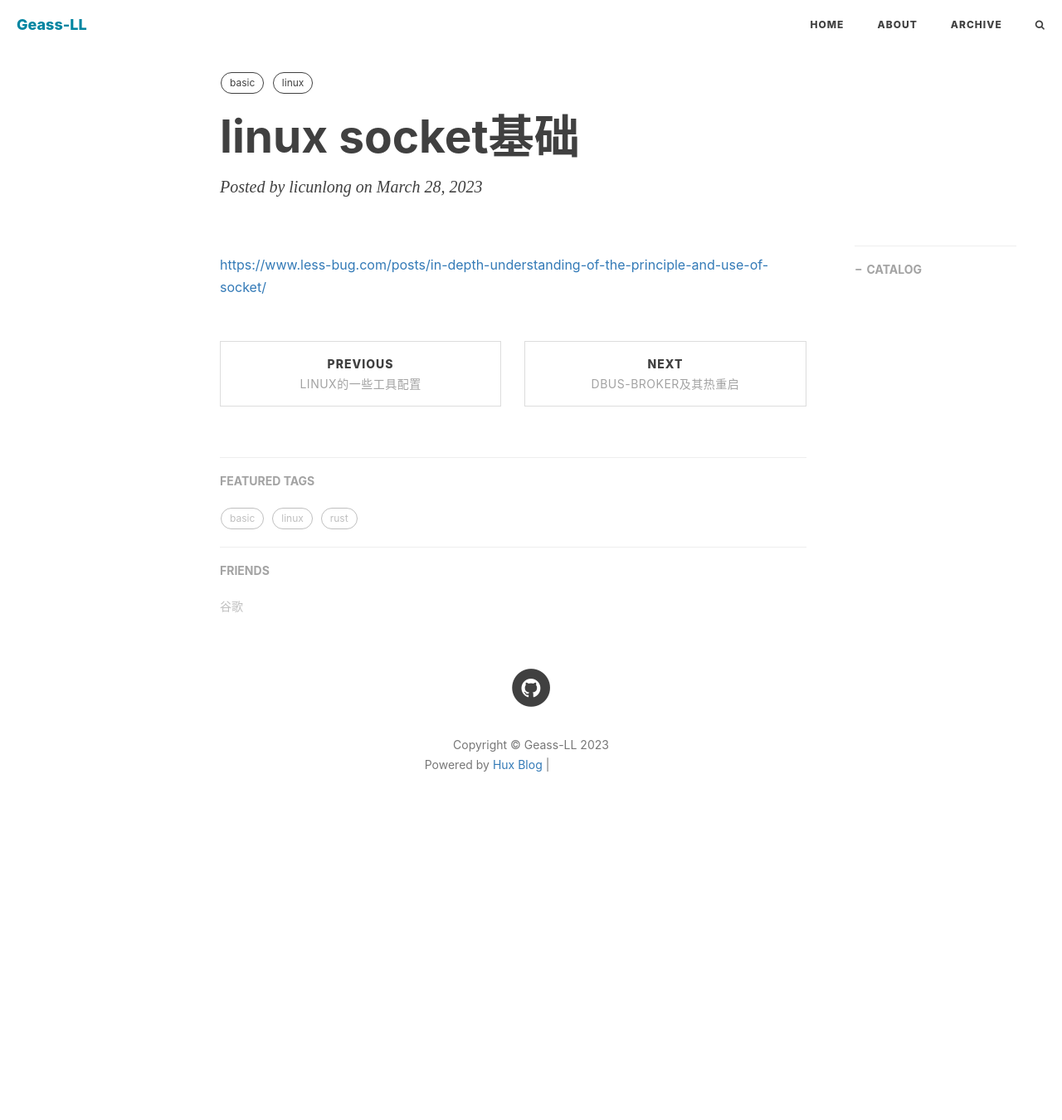
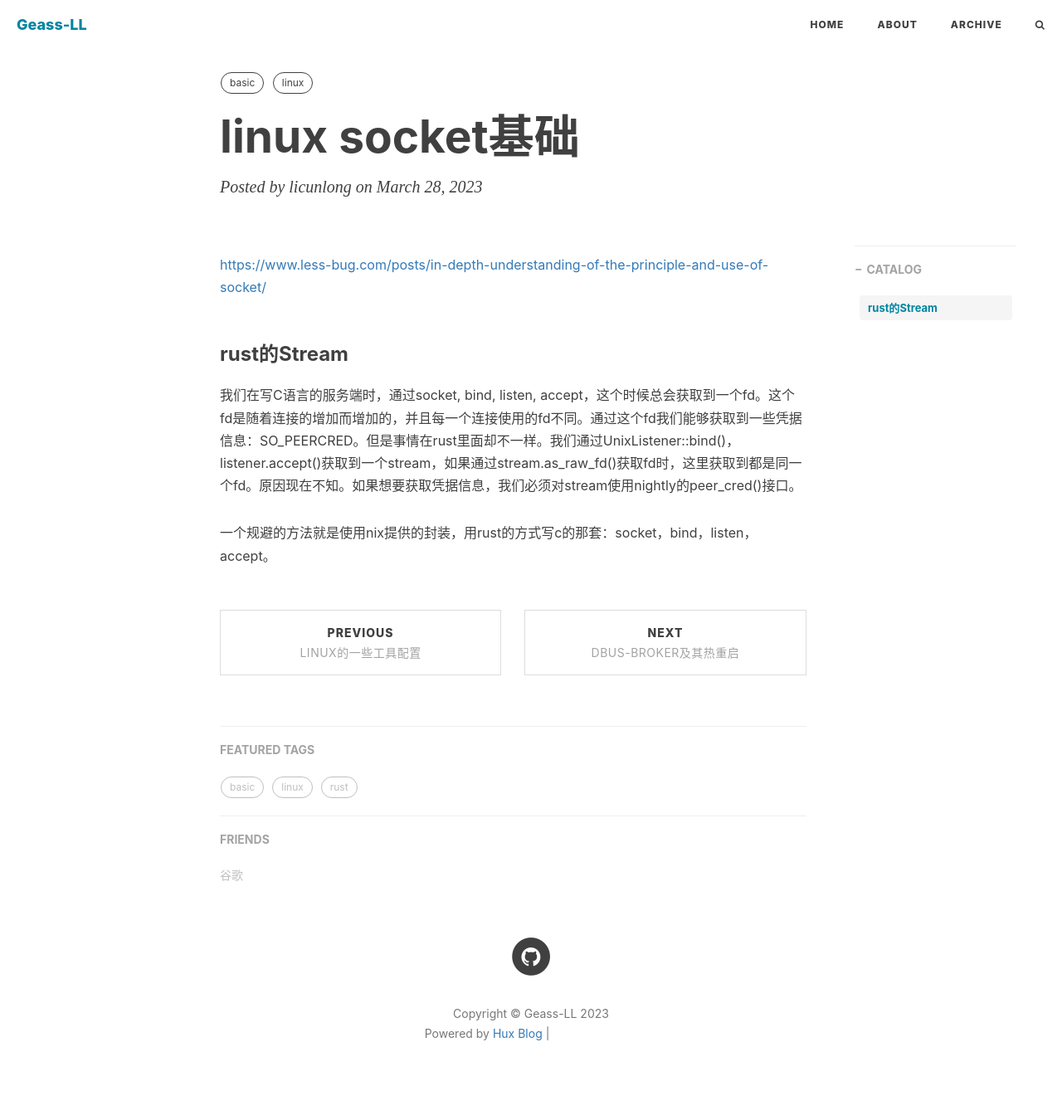
Before and after one commit to lclgo/lclgo.github.io, a Jekyll site: the page built from _posts/linux/2023-03-28-socket.md, in a window 1280 px wide. Shown: the whole page at 83% size. Built offline with Jekyll 4.4.1, drawn with Linux system fonts in a browser that asks for light colours; nearby versions of some CDN libraries; comment, search, counter and statistics services are not loaded; before the commit the page ends 1026 px from its top, so only the background shows below that; grey boxes are pictures that could not be loaded.

Commit message:
add rust result convert-

```diff
--- a/_posts/linux/2023-03-28-socket.md
+++ b/_posts/linux/2023-03-28-socket.md
@@ -10,3 +10,9 @@ tags:
 ---
 
 <https://www.less-bug.com/posts/in-depth-understanding-of-the-principle-and-use-of-socket/>
+
+### rust的Stream
+
+我们在写C语言的服务端时，通过socket, bind, listen, accept，这个时候总会获取到一个fd。这个fd是随着连接的增加而增加的，并且每一个连接使用的fd不同。通过这个fd我们能够获取到一些凭据信息：SO_PEERCRED。但是事情在rust里面却不一样。我们通过UnixListener::bind()，listener.accept()获取到一个stream，如果通过stream.as_raw_fd()获取fd时，这里获取到都是同一个fd。原因现在不知。如果想要获取凭据信息，我们必须对stream使用nightly的peer_cred()接口。
+
+一个规避的方法就是使用nix提供的封装，用rust的方式写c的那套：socket，bind，listen，accept。
```
Also changed, not shown: _posts/rust/2023-05-23-rust-map-or-else.md (added, +32 -0 lines).
